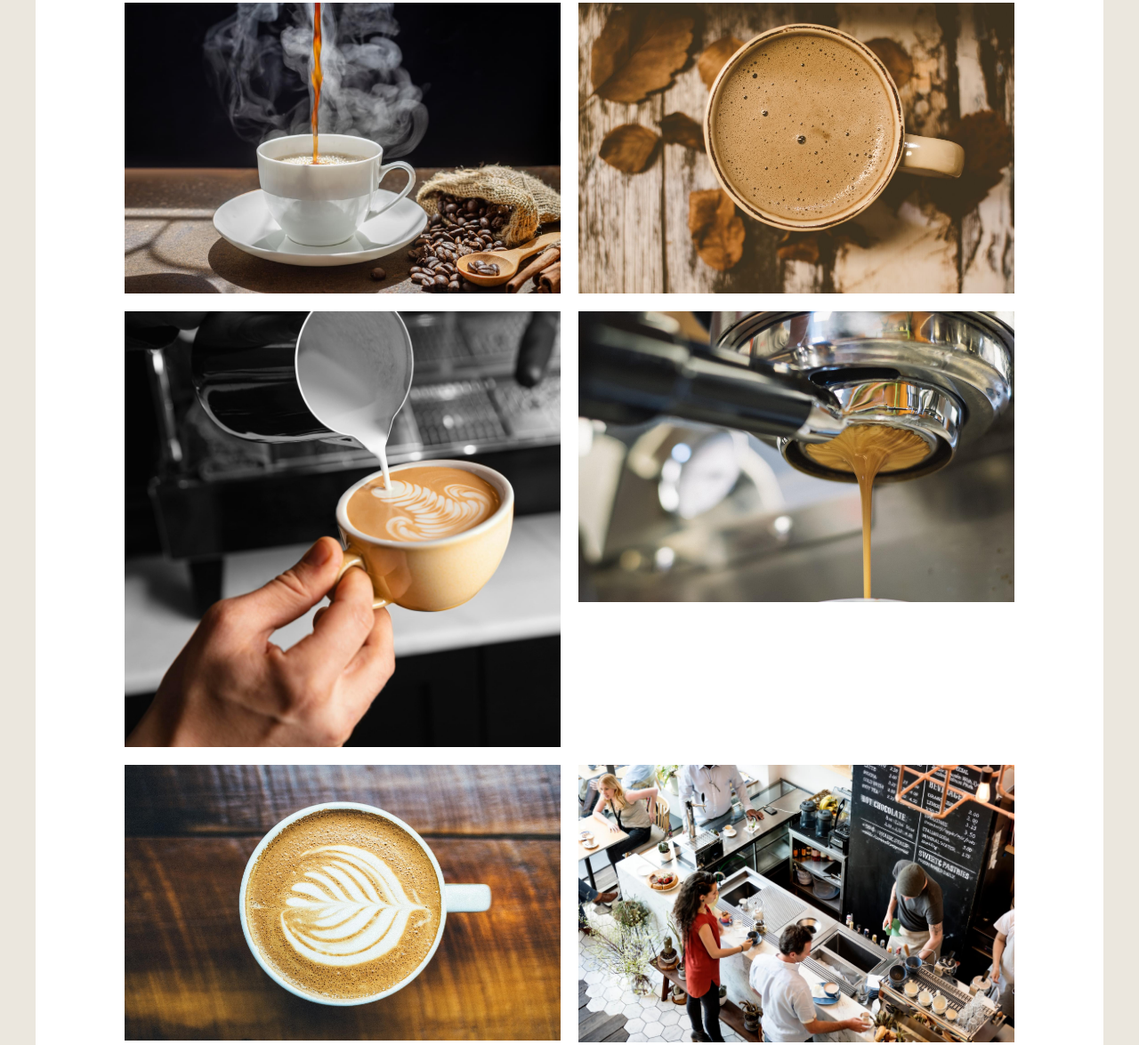
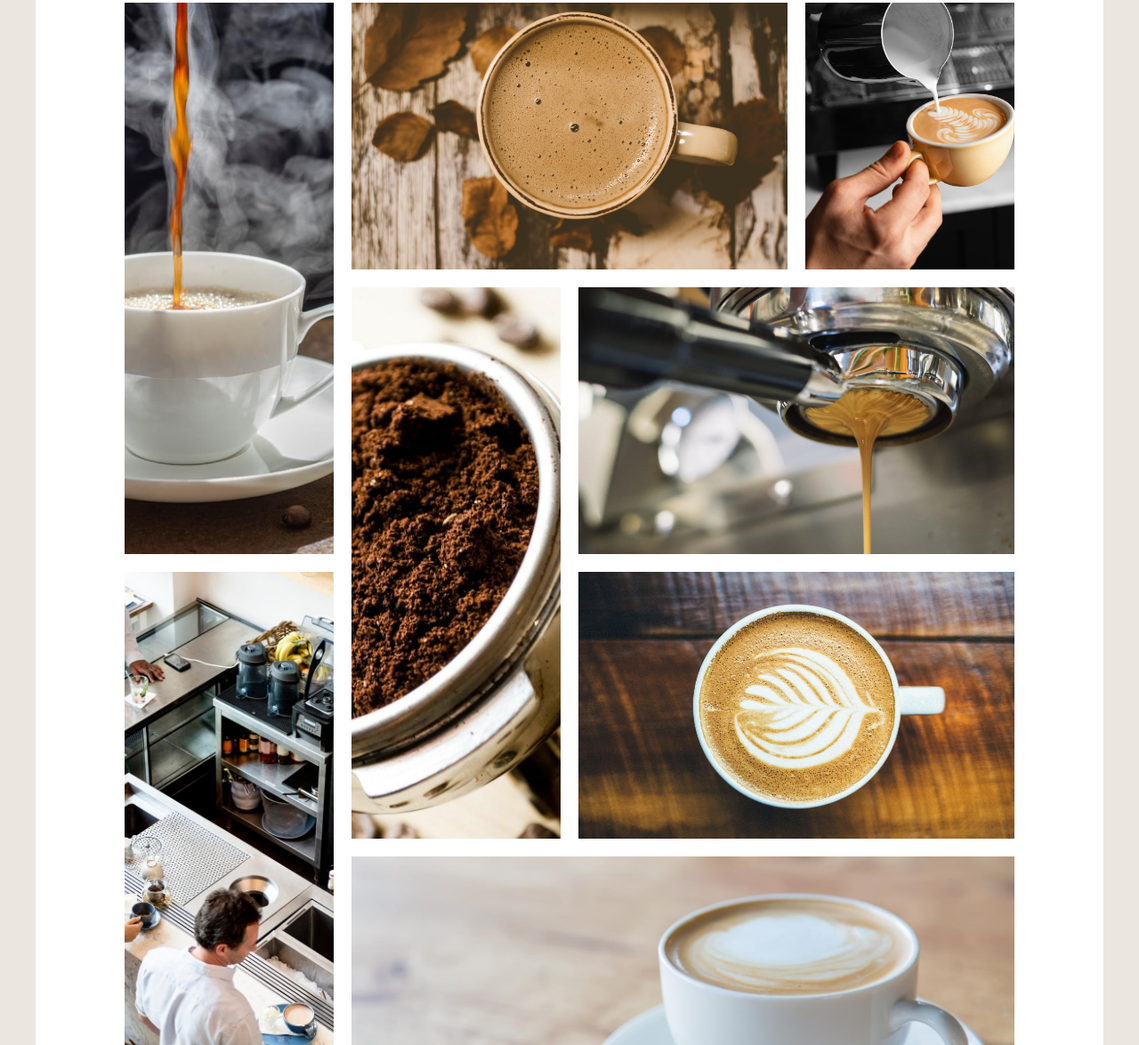
Before and after one commit to JuanPabloYL/coffee-shop, a website: page index.html in a window 1280 px wide. Shown: the part 1550-2725 px from the top of the page at 89% size. Drawn offline with Linux system fonts and the light colour scheme; a web font is replaced by a local one.

Commit message:
complete main

```diff
--- a/index.html
+++ b/index.html
@@ -97,6 +97,10 @@
           </div>
 
           <div class="image">
+            <img src="build/img/galeria/galeria_04.jpg" alt="gallery" />
+          </div>
+
+          <div class="image">
             <img src="build/img/galeria/galeria_05.jpg" alt="gallery" />
           </div>
 
--- a/src/scss/home/_gallery.scss
+++ b/src/scss/home/_gallery.scss
@@ -3,4 +3,88 @@
 
 .gallery {
   @include m.grid(2, 2rem);
+
+  @include m.desktop {
+    @include m.grid(4, 2rem);
+  }
+
+  .image {
+    img {
+      height: 30rem;
+      width: 30rem;
+      object-fit: cover;
+    }
+
+    @include m.desktop {
+      &:nth-child(1) {
+        grid-row: 1 / 3;
+
+        img {
+          height: 62rem;
+          object-fit: center;
+        }
+      }
+
+      &:nth-child(2) {
+        grid-column: 2 / 4;
+        img {
+          width: 62rem;
+        }
+      }
+
+      &:nth-child(4) {
+        grid-row: 2 / 4;
+        img {
+          height: 62rem;
+        }
+      }
+
+      &:nth-child(5) {
+        grid-column: 3 / 5;
+
+        img {
+          width: 62rem;
+        }
+      }
+
+      &:nth-child(6) {
+        grid-column: 3 / 5;
+
+        img {
+          width: 62rem;
+        }
+      }
+
+      &:nth-child(7) {
+        grid-row: 3 / 5;
+
+        img {
+          height: 62rem;
+        }
+      }
+
+      &:nth-child(8) {
+        grid-column: 2 / 5;
+        img {
+          width: 94rem;
+        }
+      }
+
+      &:nth-child(9) {
+        grid-column: 1 / 3;
+
+        img {
+          width: 62rem;
+        }
+      }
+
+      &:nth-child(10) {
+        grid-column: 3 / 5;
+
+        img {
+          width: 62rem;
+        }
+      }
+    }
+  }
 }
```
Also changed, not shown: build/css/app.css.
